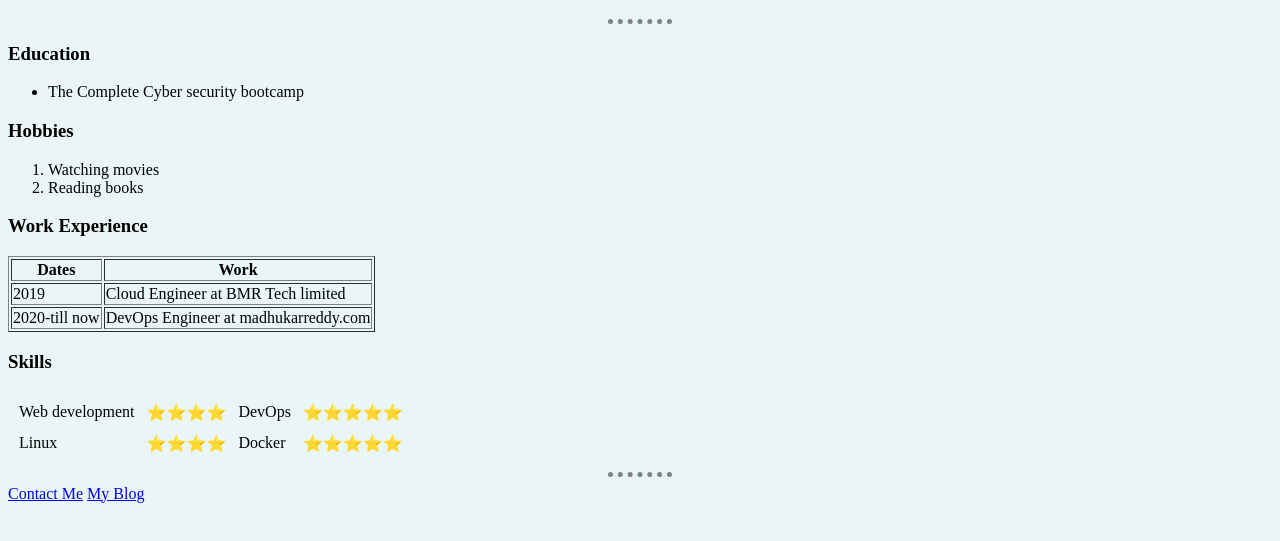
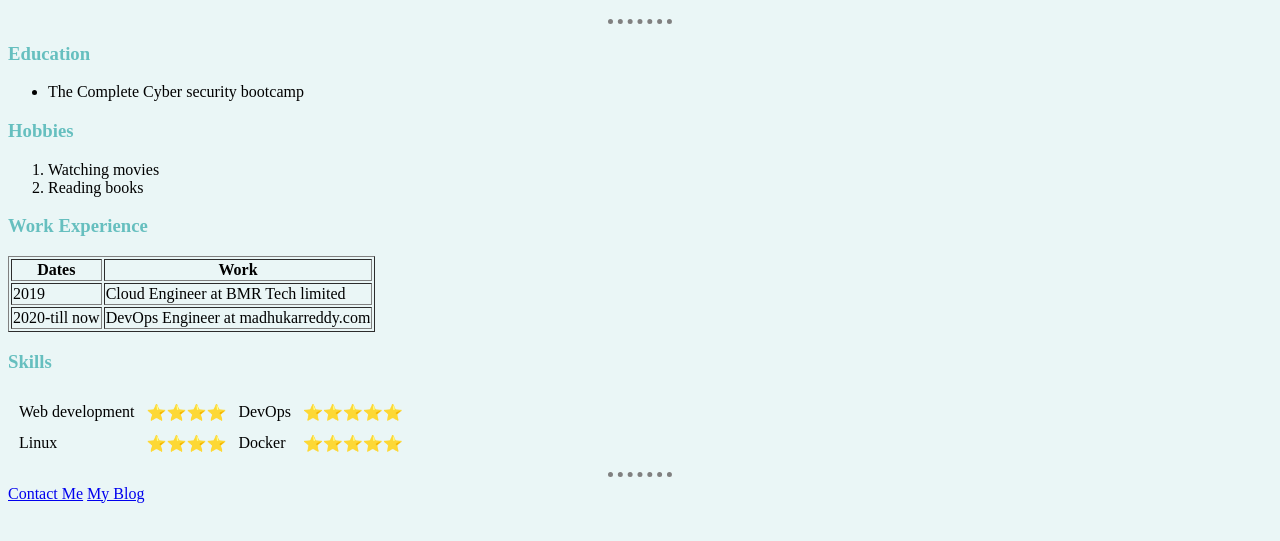
Before and after one commit to awsdevop183/Web-Development-18_Jan_2023, a plain HTML site: page index.html in a window 1280 px wide. Shown: the part 237-778 px from the top of the page. Drawn offline with Linux system fonts and the light colour scheme.

```diff
--- a/css/styles.css
+++ b/css/styles.css
@@ -12,3 +12,6 @@
   img {
     height: 180px;
   }
+  h3 {
+    color: #66bfbf;
+  }
```
Also changed, not shown: 1 other file.
